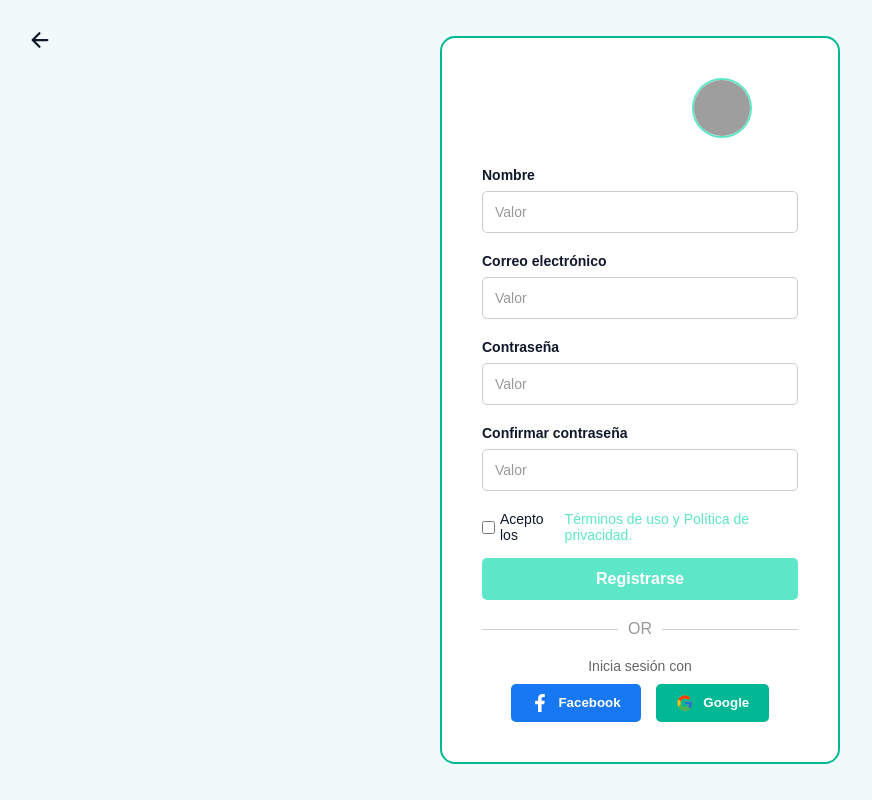
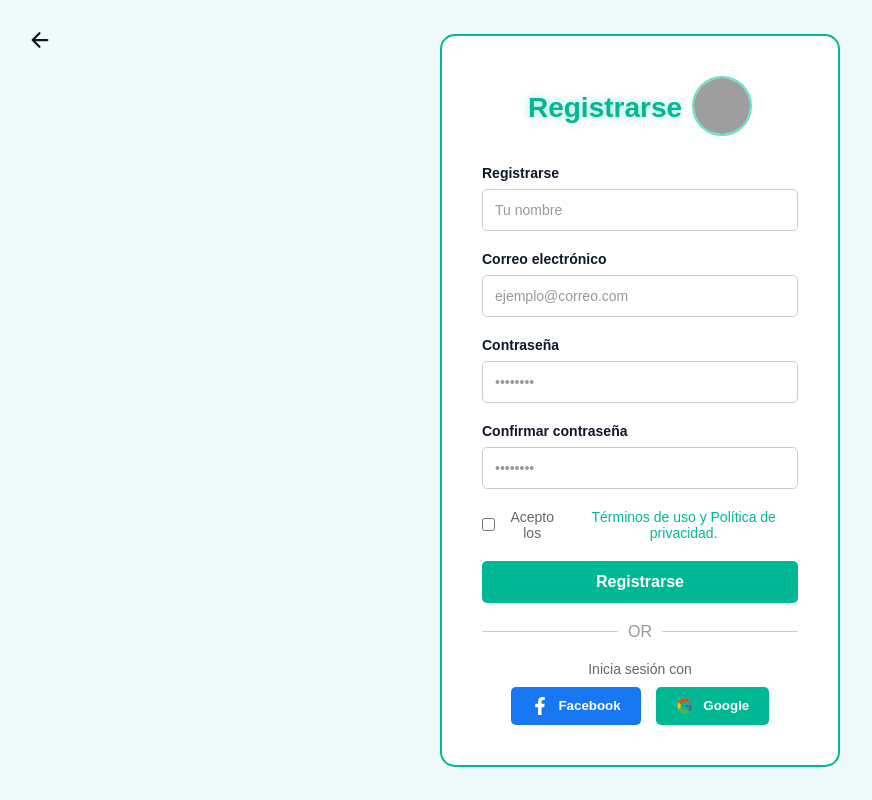
Before and after one commit to kensarusi/EduAirControl, a React (Vite) app in the folder Front-End/: page /signup in a window 1280 px wide. Shown: the whole page, without its empty margins (0-872 px from the left). Built offline with nearby package versions, Linux system fonts and the light colour scheme; grey boxes are pictures that could not be loaded.

Commit message:
login and signup CSS improvements

```diff
--- a/Front-End/src/components/forms/LoginForm.jsx
+++ b/Front-End/src/components/forms/LoginForm.jsx
@@ -21,14 +21,14 @@ function LoginForm() {
       <Input
         label={t('login.email')}
         type="email"
-        placeholder={t('login.placeholder')}
+        placeholder={t('login.placeholderEmail')}
         value={email}
         onChange={(e) => setEmail(e.target.value)}
       />
       <Input
         label={t('login.password')}
         type="password"
-        placeholder={t('login.placeholder')}
+        placeholder={t('login.placeholderPassword')}
         value={password}
         onChange={(e) => setPassword(e.target.value)}
       />
--- a/Front-End/src/components/forms/SignUpForm.jsx
+++ b/Front-End/src/components/forms/SignUpForm.jsx
@@ -9,33 +9,71 @@ function SignUpForm() {
   const [email, setEmail] = useState('')
   const [password, setPassword] = useState('')
   const [confirmPassword, setConfirmPassword] = useState('')
-  const [agreeTerms, setAgreeTerms] = useState(false)
+  const [acceptTerms, setAcceptTerms] = useState(false)
+
   const navigate = useNavigate()
   const { t } = useTranslation()
 
   const handleSubmit = (e) => {
     e.preventDefault()
-    if (password !== confirmPassword) { alert(t('signup.passwordMismatch')); return }
-    if (!agreeTerms) { alert(t('signup.mustAgreeTerms')); return }
-    navigate('/')
+    if (password !== confirmPassword) {
+      alert('Las contraseñas no coinciden')
+      return
+    }
+    alert(`Registro exitoso: ${name}, ${email}`)
+    navigate('/dashboard')
   }
 
   return (
     <form onSubmit={handleSubmit}>
-      <Input label={t('signup.name')} type="text" placeholder={t('login.placeholder')} value={name} onChange={(e) => setName(e.target.value)} />
-      <Input label={t('signup.email')} type="email" placeholder={t('login.placeholder')} value={email} onChange={(e) => setEmail(e.target.value)} />
-      <Input label={t('signup.password')} type="password" placeholder={t('login.placeholder')} value={password} onChange={(e) => setPassword(e.target.value)} />
-      <Input label={t('signup.confirmPassword')} type="password" placeholder={t('login.placeholder')} value={confirmPassword} onChange={(e) => setConfirmPassword(e.target.value)} />
+      <Input
+  label={t('signup.title')}
+  type="text"
+  placeholder={t('signup.placeholderName')}
+  value={name}
+  onChange={(e) => setName(e.target.value)}
+/>
 
-      <div className="terms-checkbox">
-        <input type="checkbox" checked={agreeTerms} onChange={(e) => setAgreeTerms(e.target.checked)} />
-        <span>{t('signup.agreeTerms')}</span>
-        <a href="#" onClick={(e) => { e.preventDefault(); navigate('/terms') }} className="terms-link">
-          {t('signup.termsLink')}
-        </a>
-      </div>
+<Input
+  label={t('signup.email')}
+  type="email"
+  placeholder={t('signup.placeholderEmail')}
+  value={email}
+  onChange={(e) => setEmail(e.target.value)}
+/>
 
-      <button type="submit" className="btn-signup-submit">{t('signup.signUpBtn')}</button>
+<Input
+  label={t('signup.password')}
+  type="password"
+  placeholder={t('signup.placeholderPassword')}
+  value={password}
+  onChange={(e) => setPassword(e.target.value)}
+/>
+
+<Input
+  label={t('signup.confirmPassword')}
+  type="password"
+  placeholder={t('signup.placeholderConfirm')}
+  value={confirmPassword}
+  onChange={(e) => setConfirmPassword(e.target.value)}
+/>
+
+<div className="terms">
+  <label className="terms-label">
+    <input
+      type="checkbox"
+      checked={acceptTerms}
+      onChange={(e) => setAcceptTerms(e.target.checked)}
+    />
+    {t('signup.agreeTerms')}{" "}
+    <span>{t('signup.termsLink')}</span>
+  </label>
+</div>
+
+<button type="submit" className="btn-login">
+  {t('signup.signUpBtn')}
+</button>
+
     </form>
   )
 }
--- a/Front-End/src/i18n/en.json
+++ b/Front-End/src/i18n/en.json
@@ -15,7 +15,8 @@
     "title": "Login",
     "email": "Email",
     "password": "Password",
-    "placeholder": "Value",
+    "placeholderEmail": "example@email.com",
+    "placeholderPassword": "••••••••",
     "rememberMe": "Remember me",
     "forgotPassword": "Forgot password?",
     "loginBtn": "Login",
@@ -28,6 +29,10 @@
     "email": "Email",
     "password": "Password",
     "confirmPassword": "Re-type password",
+     "placeholderName": "Your name",
+    "placeholderEmail": "example@email.com",
+    "placeholderPassword": "••••••••",
+    "placeholderConfirm": "••••••••",
     "agreeTerms": "I agree to the ",
     "termsLink": "Terms of Use and Privacy Policy.",
     "signUpBtn": "Sign Up",
--- a/Front-End/src/i18n/es.json
+++ b/Front-End/src/i18n/es.json
@@ -15,7 +15,8 @@
     "title": "Iniciar sesión",
     "email": "Correo electrónico",
     "password": "Contraseña",
-    "placeholder": "Valor",
+    "placeholderEmail": "ejemplo@correo.com",
+    "placeholderPassword": "••••••••",
     "rememberMe": "Recordarme",
     "forgotPassword": "¿Olvidaste tu contraseña?",
     "loginBtn": "Ingresar",
@@ -28,6 +29,10 @@
     "email": "Correo electrónico",
     "password": "Contraseña",
     "confirmPassword": "Confirmar contraseña",
+    "placeholderName": "Tu nombre",
+    "placeholderEmail": "ejemplo@correo.com",
+    "placeholderPassword": "••••••••",
+    "placeholderConfirm": "••••••••",
     "agreeTerms": "Acepto los ",
     "termsLink": "Términos de uso y Política de privacidad.",
     "signUpBtn": "Registrarse",
--- a/Front-End/src/i18n/fr.json
+++ b/Front-End/src/i18n/fr.json
@@ -15,7 +15,8 @@
     "title": "Se connecter",
     "email": "Adresse e-mail",
     "password": "Mot de passe",
-    "placeholder": "Entrez une valeur",
+    "placeholderEmail": "exemple@mail.com",
+    "placeholderPassword": "••••••••",
     "rememberMe": "Se souvenir de moi",
     "forgotPassword": "Mot de passe oublié ?",
     "loginBtn": "Se connecter",
@@ -28,6 +29,10 @@
     "email": "Adresse e-mail",
     "password": "Mot de passe",
     "confirmPassword": "Confirmer le mot de passe",
+      "placeholderName": "Ton nom",
+    "placeholderEmail": "exemple@mail.com",
+    "placeholderPassword": "••••••••",
+    "placeholderConfirm": "••••••••",
     "agreeTerms": "J'accepte les ",
     "termsLink": "Conditions d'utilisation et Politique de confidentialité.",
     "signUpBtn": "S'inscrire",
--- a/Front-End/src/i18n/pt.json
+++ b/Front-End/src/i18n/pt.json
@@ -15,7 +15,8 @@
     "title": "Entrar",
     "email": "E-mail",
     "password": "Senha",
-    "placeholder": "Valor",
+    "placeholderEmail": "exemplo@e-mail.com",
+    "placeholderPassword": "••••••••",
     "rememberMe": "Lembrar de mim",
     "forgotPassword": "Esqueceu sua senha?",
     "loginBtn": "Entrar",
@@ -28,6 +29,10 @@
     "email": "E-mail",
     "password": "Senha",
     "confirmPassword": "Confirmar senha",
+    "placeholderName": "seu nome",
+    "placeholderEmail": "exemplo@e-mail.com",
+    "placeholderPassword": "••••••••",
+    "placeholderConfirm": "••••••••",
     "agreeTerms": "Aceito os ",
     "termsLink": "Termos de uso e Política de Privacidade.",
     "signUpBtn": "Cadastrar-se",
--- a/Front-End/src/styles/auth/Login.css
+++ b/Front-End/src/styles/auth/Login.css
@@ -144,9 +144,22 @@ body.dark-mode .lang-option.active {
 }
 
 .login-header h1 {
-  color: #ffffff;
+  color: var(--text-primary);
   font-size: 28px;
   margin: 0;
+  font-weight: 700;
+}
+
+.login-header h1 {
+  color: var(--accent);
+  text-shadow: 0 0 8px rgba(0, 184, 148, 0.3);
+}
+
+.auth-card h1,
+.auth-card h2 {
+  color: var(--accent) !important;
+  font-weight: 700;
+  text-shadow: 0 0 8px rgba(0, 184, 148, 0.4);
 }
 
 .login-avatar img {
@@ -365,5 +378,5 @@ body.dark-mode .divider span {
 }
 
 body.dark-mode .back-button {
-  color: #aaa;
+  color: #000000;
 }
--- a/Front-End/src/styles/auth/SignUp.css
+++ b/Front-End/src/styles/auth/SignUp.css
@@ -27,22 +27,33 @@
 }
 
 /* Checkbox términos */
-.terms-checkbox {
+.terms {
+  margin: 15px 0 20px;
+  display: flex;
+  justify-content: flex-start;
+}
+
+.terms-label {
   display: flex;
   align-items: center;
   gap: 8px;
   font-size: 14px;
-  margin-bottom: 20px;
-  text-align: left;
+  color: var(--text-secondary);
 }
 
-.terms-checkbox input[type="checkbox"] {
-  accent-color: #5de6c8;
+.terms-label input[type="checkbox"] {
+  accent-color: var(--accent);
+  cursor: pointer;
 }
 
-.terms-checkbox a {
-  color: #5de6c8;
-  text-decoration: none;
+.terms-label span {
+  color: var(--accent);
+  cursor: pointer;
+  font-weight: 500;
+}
+
+.terms-label span:hover {
+  color: var(--accent-hover);
 }
 
 /* Botón Sign Up */
@@ -57,29 +68,3 @@
   cursor: pointer;
   font-weight: bold;
 }
-
-.btn-signup-submit:hover {
-  background-color: #4dd4b6;
-}
-
-.terms-checkbox {
-  display: flex;
-  align-items: center;
-  gap: 5px;
-  margin-bottom: 15px;
-  font-size: 14px;
-}
-
-.terms-checkbox input[type="checkbox"] {
-  accent-color: #5de6c8;
-}
-
-.terms-link {
-  color: #5de6c8;
-  text-decoration: underline;
-  cursor: pointer;
-}
-
-.terms-link:hover {
-  color: #4dd4b6;
-}
```
